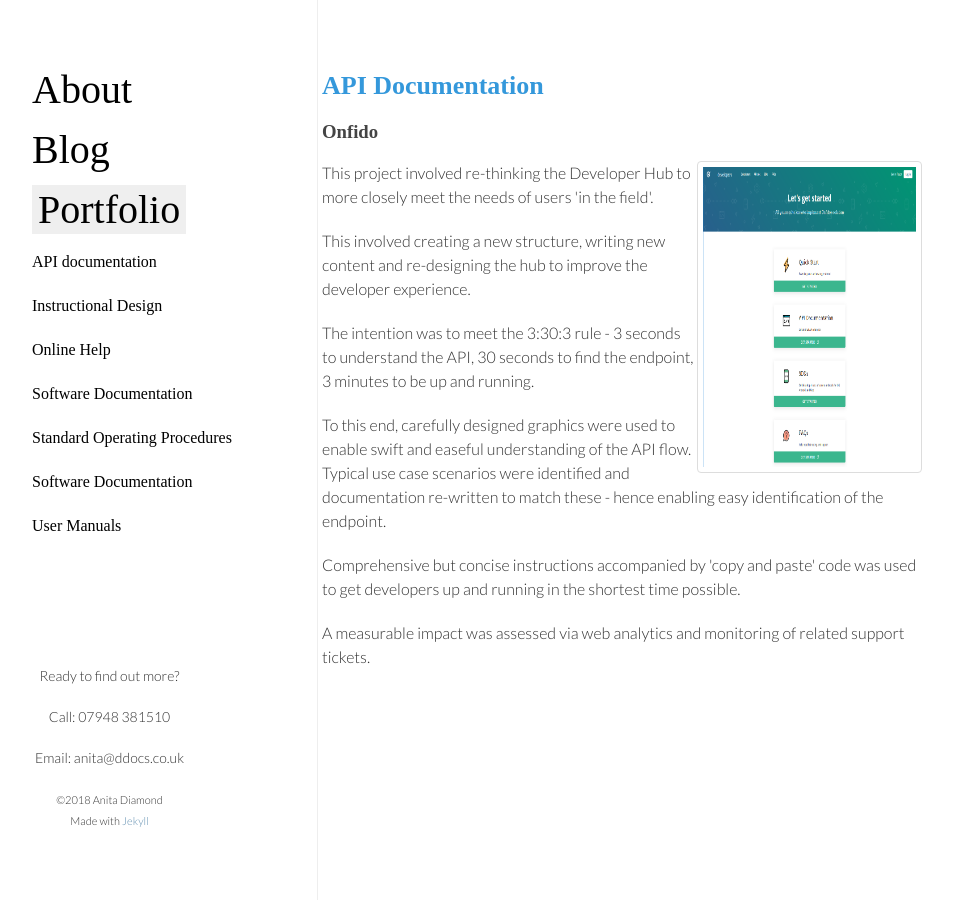
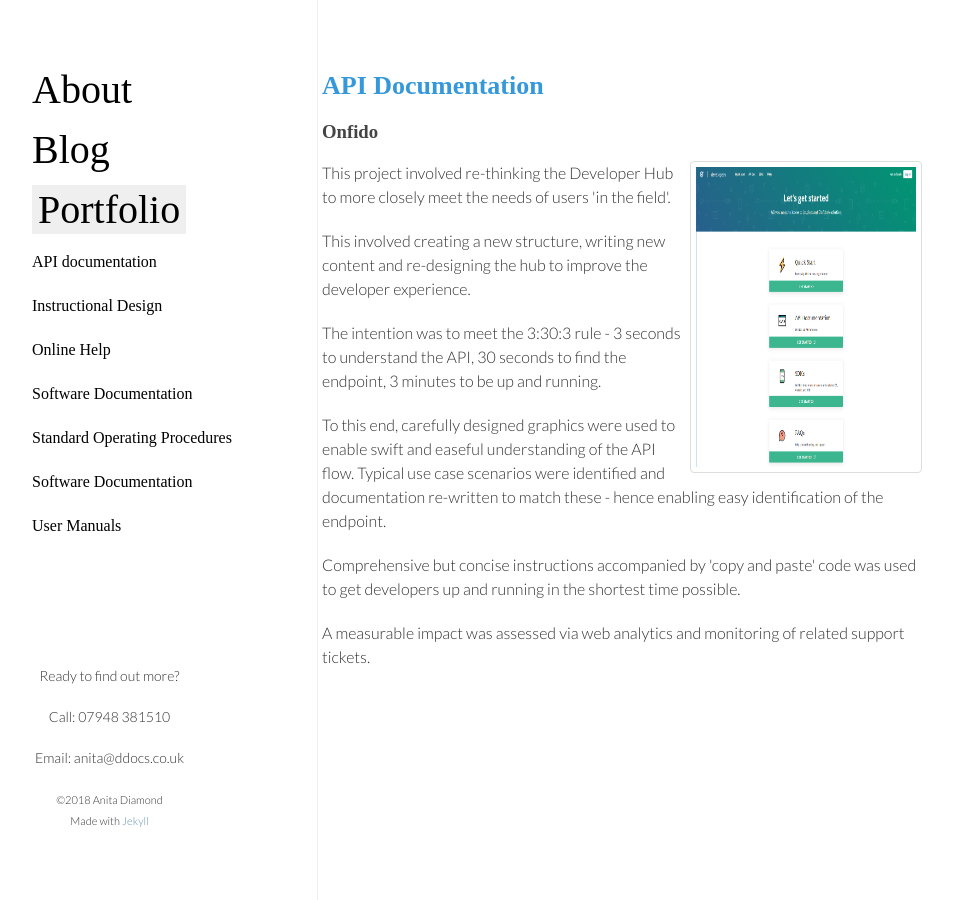
Before and after one commit to ddocs/ddocs.github.io, a Jekyll site: the page built from portfolio/api.html, in a window 1280 px wide. Shown: the whole page, without its empty margins (193-1146 px from the left). Built offline with Jekyll 4.4.1, drawn with Linux system fonts in a browser that asks for light colours; nearby versions of some CDN libraries; some web fonts are replaced.

Commit message:
Update api.html

```diff
--- a/portfolio/api.html
+++ b/portfolio/api.html
@@ -9,11 +9,11 @@
     border: 1px solid #ddd;
     border-radius: 4px;
     padding: 5px;
-    width: 213px;
+    width: 220px;
     height: 300px;
 }
 img:hover {
-    box-shadow: 0 0 2px 1px rgba(0, 213, 300, 0.5);
+    box-shadow: 0 0 2px 1px rgba(0, 220, 300, 0.5);
 }
     </style>
 
```
